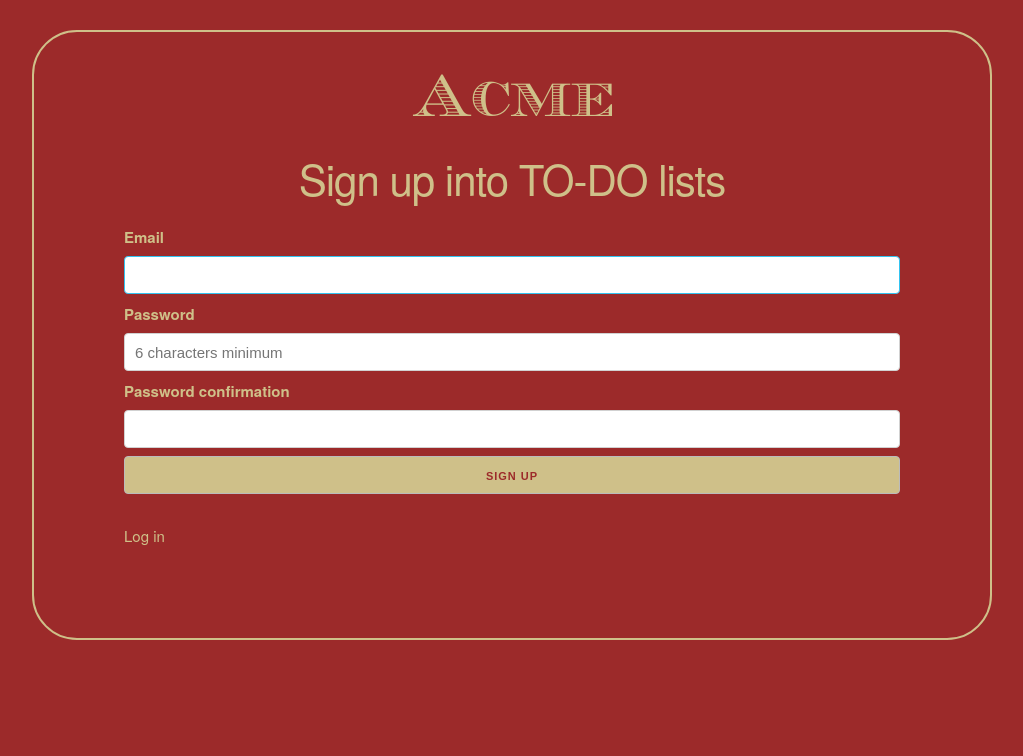
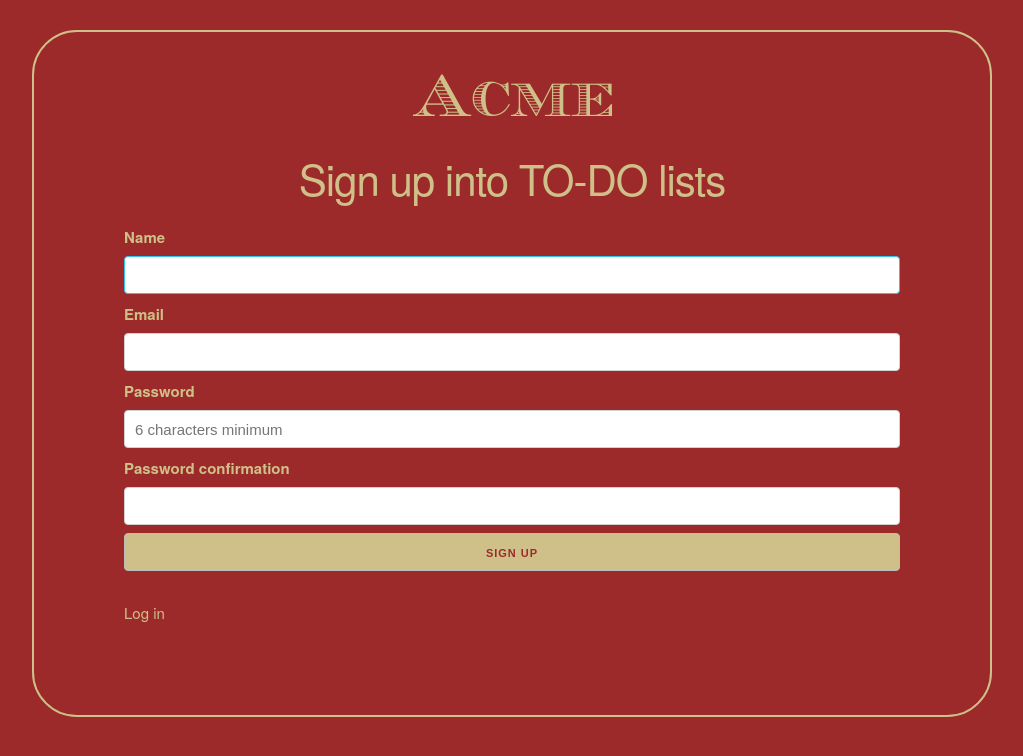
Before and after one commit to philipecortez/acme_rails, a Rails app: page /users/sign_up in a window 1280 px wide. Shown: the top 756 px of the page, without its empty margins (128-1151 px from the left). Run offline with Rails 7, Linux system fonts and the light colour scheme; some libraries are stand-ins or nearby versions.

Commit message:
add param name to devise sign up view

```diff
--- a/app/controllers/application_controller.rb
+++ b/app/controllers/application_controller.rb
@@ -6,6 +6,6 @@ class ApplicationController < ActionController::Base
 
   def configure_permitted_parameters
 
-    devise_parameter_sanitizer.permit(:sign_up, keys: [:username])
+    devise_parameter_sanitizer.permit(:sign_up, keys: [:name])
   end
 end
--- a/app/views/devise/registrations/new.html.erb
+++ b/app/views/devise/registrations/new.html.erb
@@ -11,7 +11,8 @@
           <%= f.error_notification %>
 
           <div class="form-inputs">
-            <%= f.input :email, required: true, autofocus: true %>
+            <%= f.input :name, required: true, as: :string, autofocus: true%>
+            <%= f.input :email, required: true %>
             <%= f.input :password, required: true, placeholder: ("#{@minimum_password_length} characters minimum" if @minimum_password_length.present?), as: :password %>
             <%= f.input :password_confirmation, required: true %>
           </div>
```
